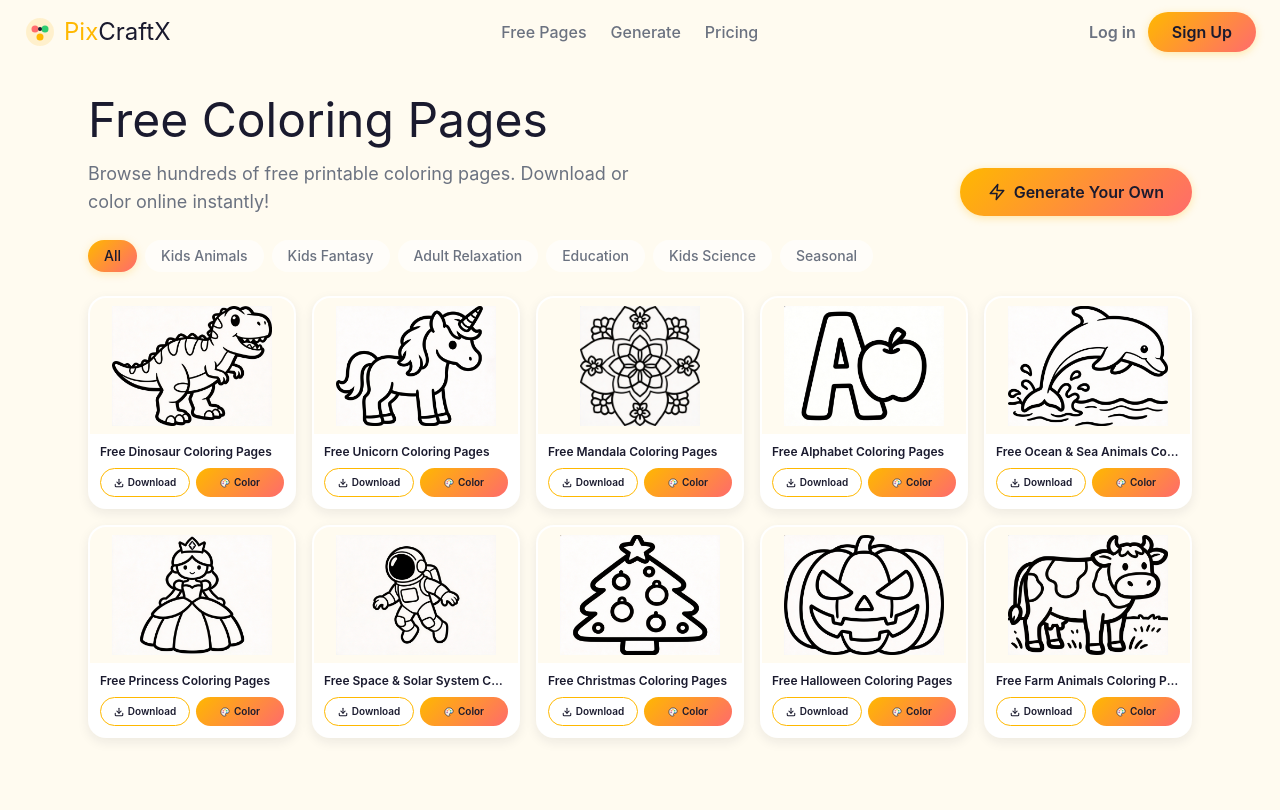
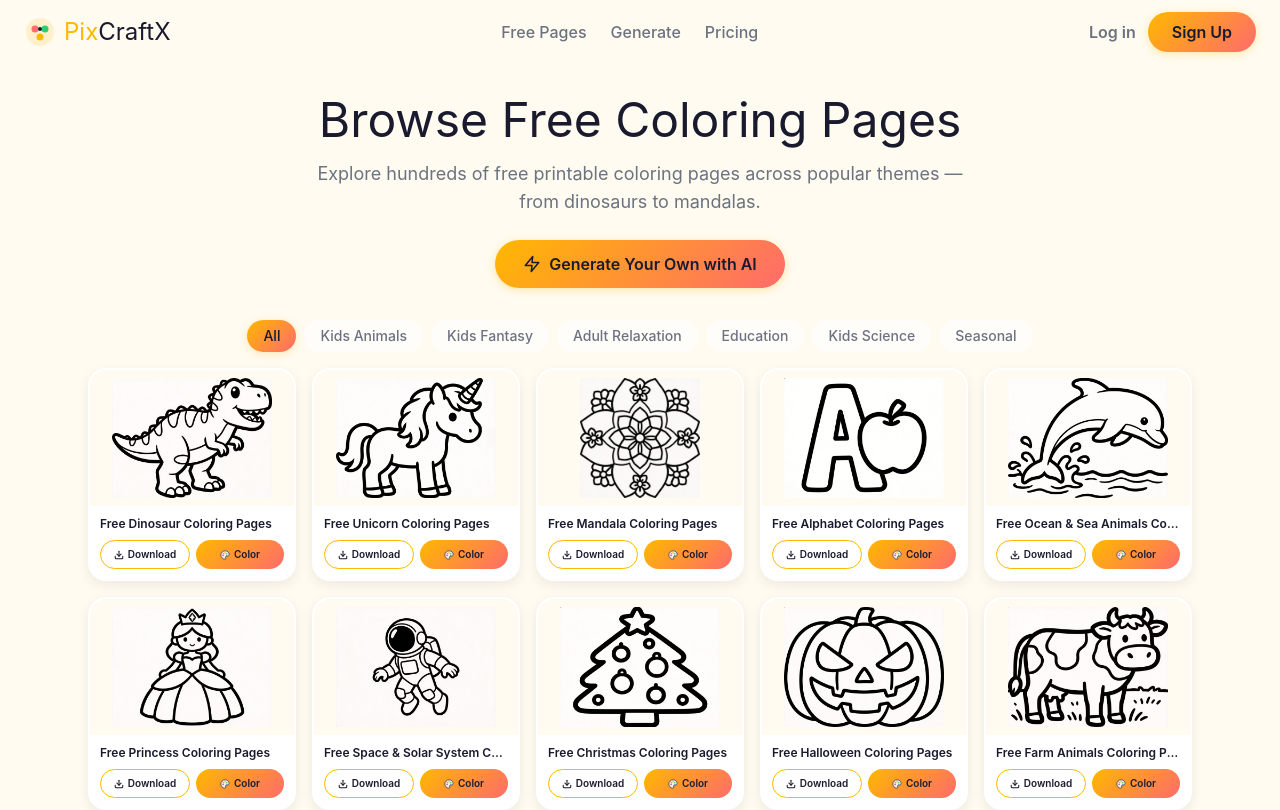
Before and after one commit to rinbs1120/pixcraftx, a Next.js app: page /free-coloring-pages in a window 1280 px wide. Shown: the top 810 px of the page. Built offline with nearby package versions, Linux system fonts and the light colour scheme; no server answers; a web font is replaced by a local one.

Commit message:
feat: AI generate button on Free Pages header + remove homepage bottom CTA

```diff
--- a/src/app/free-coloring-pages/page.tsx
+++ b/src/app/free-coloring-pages/page.tsx
@@ -2,7 +2,7 @@
 
 import Image from 'next/image';
 import Link from 'next/link';
-import { themes, ColoringTheme } from '@/data/coloring-themes';
+import { themes } from '@/data/coloring-themes';
 import { Navbar } from '@/components/navbar';
 import { Footer } from '@/components/footer';
 import { useState } from 'react';
@@ -20,20 +20,17 @@ export default function FreeColoringPages() {
     <>
       <Navbar />
       <main className="min-h-screen bg-background">
-        {/* Hero + CTA */}
-        <section className="container mx-auto px-4 md:px-6 max-w-6xl pt-24 pb-6">
-          <div className="flex flex-col md:flex-row md:items-end md:justify-between gap-6">
-            <div>
+        {/* Hero - centered */}
+        <section className="container mx-auto px-4 md:px-6 max-w-6xl pt-24 pb-4 text-center">
           <h1 className="font-display text-3xl md:text-4xl lg:text-5xl text-foreground mb-4">
-                Free Coloring Pages
+            Browse Free Coloring Pages
           </h1>
-              <p className="text-lg text-muted-foreground max-w-xl">
-                Browse hundreds of free printable coloring pages. Download or color online instantly!
+          <p className="text-lg text-muted-foreground max-w-2xl mx-auto mb-6">
+            Explore hundreds of free printable coloring pages across popular themes — from dinosaurs to mandalas.
           </p>
-            </div>
           <Link
             href="/generate"
-              className="inline-flex items-center gap-2 px-7 py-3 rounded-full font-semibold text-base transition-all hover:translate-y-0.5 text-[#1A1A2E] flex-shrink-0"
+            className="inline-flex items-center gap-2 px-7 py-3 rounded-full font-semibold text-base transition-all hover:translate-y-0.5 text-[#1A1A2E]"
             style={{
               background: 'linear-gradient(135deg, #FFB800 0%, #FF6B6B 100%)',
               boxShadow: '0 2px 8px rgba(255,184,0,0.3)',
@@ -42,14 +39,13 @@ export default function FreeColoringPages() {
             <svg xmlns="http://www.w3.org/2000/svg" width="18" height="18" viewBox="0 0 24 24" fill="none" stroke="currentColor" strokeWidth="2" strokeLinecap="round" strokeLinejoin="round">
               <polygon points="13 2 3 14 12 14 11 22 21 10 12 10 13 2" />
             </svg>
-              Generate Your Own
+            Generate Your Own with AI
           </Link>
-          </div>
         </section>
 
         {/* Category Filter */}
-        <section className="container mx-auto px-4 md:px-6 max-w-6xl pb-6">
-          <div className="flex flex-wrap gap-2">
+        <section className="container mx-auto px-4 md:px-6 max-w-6xl py-4">
+          <div className="flex flex-wrap gap-2 justify-center">
             {categories.map(cat => (
               <button
                 key={cat}
@@ -79,7 +75,6 @@ export default function FreeColoringPages() {
                 className="group bg-white rounded-2xl overflow-hidden border-2 border-transparent hover:border-[#FFB800] hover:shadow-xl hover:scale-[1.03] transition-all duration-300"
                 style={{ boxShadow: '0 4px 12px rgba(26,26,46,0.08)' }}
               >
-                {/* Image */}
                 <div className="relative w-full aspect-[3/2] bg-[#FFFBF0]">
                   <Image
                     src={theme.samples[0]}
@@ -89,7 +84,6 @@ export default function FreeColoringPages() {
                     sizes="(max-width: 640px) 50vw, (max-width: 768px) 33vw, (max-width: 1024px) 25vw, 20vw"
                   />
                 </div>
-                {/* Title + Buttons */}
                 <div className="p-2.5">
                   <p className="text-xs font-semibold text-foreground truncate mb-2">{theme.h1}</p>
                   <div className="flex gap-1.5">
--- a/src/app/page.tsx
+++ b/src/app/page.tsx
@@ -7,7 +7,6 @@ import { PerfectFor } from '@/components/sections/perfect-for';
 import { WhyPixCraftX } from '@/components/sections/why-pixcraftx';
 import { Pricing } from '@/components/sections/pricing';
 import { FAQ } from '@/components/sections/faq';
-import { CTA } from '@/components/sections/cta';
 
 export default function HomePage() {
   return (
@@ -21,7 +20,6 @@ export default function HomePage() {
         <WhyPixCraftX />
         <Pricing />
         <FAQ />
-        <CTA />
       </main>
       <Footer />
     </>
```
Lines whose indentation alone changed are shown as unchanged.
